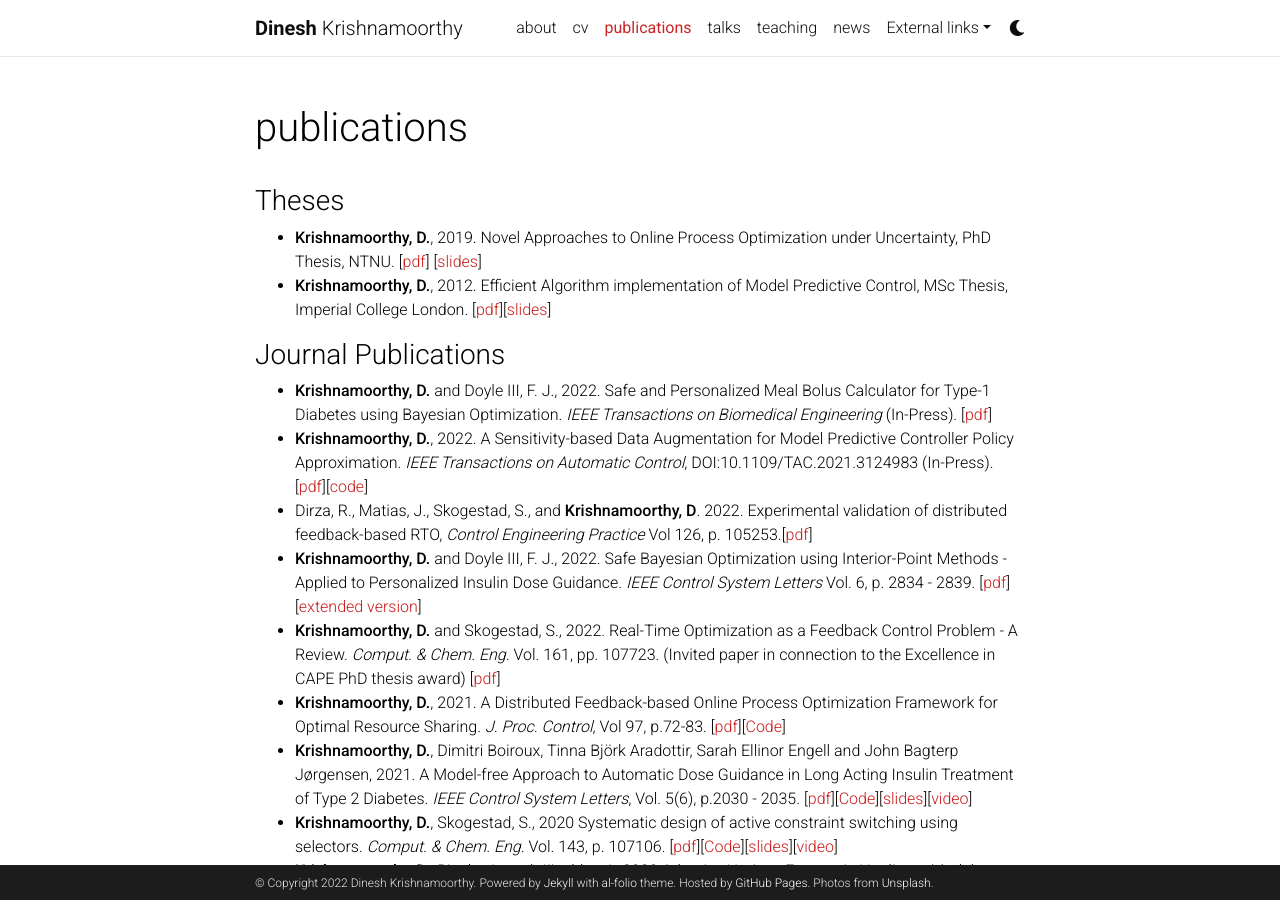
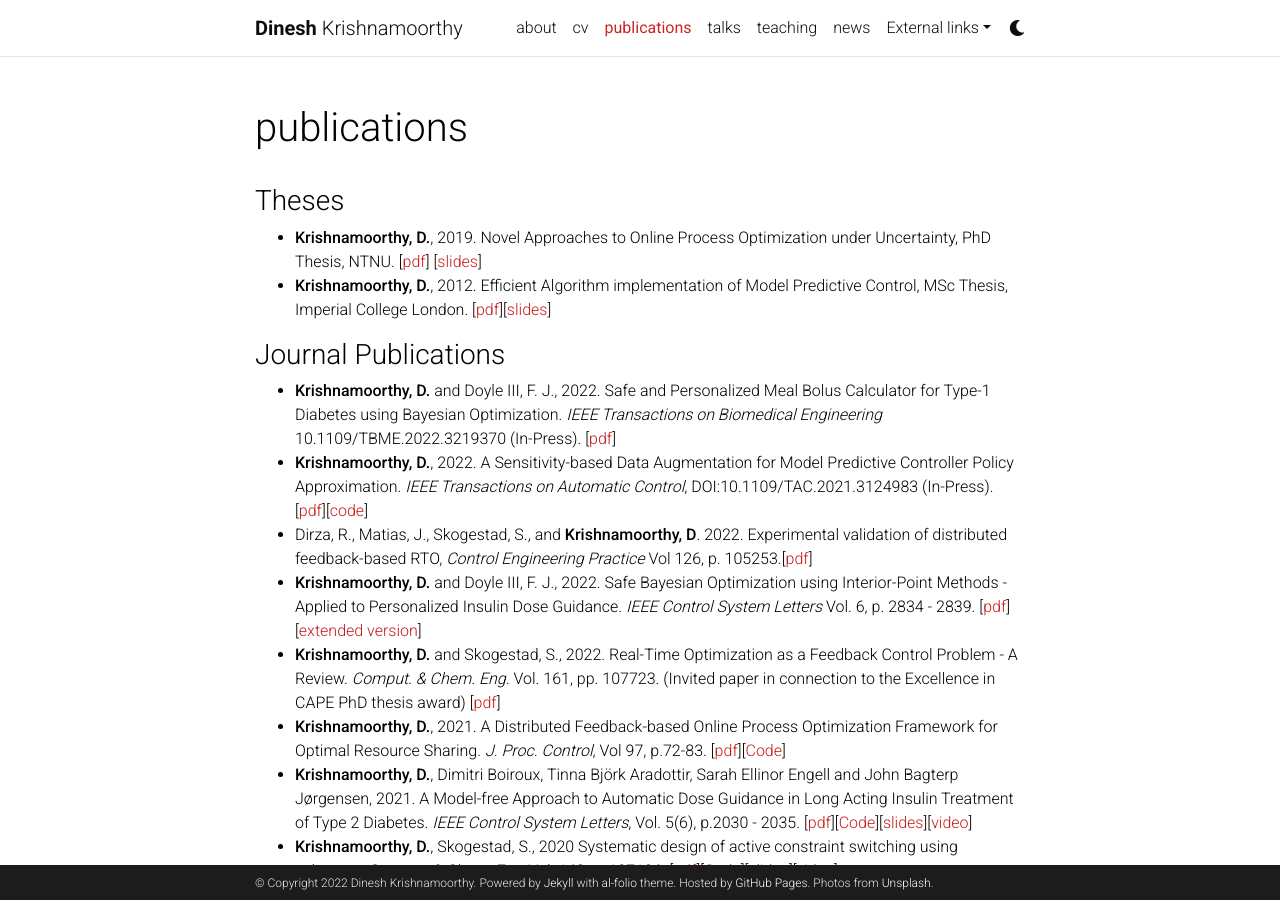
Before and after one commit to dinesh-krishnamoorthy/dinesh-krishnamoorthy.github.io, a Jekyll site: the page built from _pages/publications.md, in a window 1280 px wide and 900 px high. Built offline with Jekyll 4.4.1, drawn with Linux system fonts in a browser that asks for light colours; comment, search, counter and statistics services are not loaded; a style sheet for code colours, icons or effects is not loaded.

Commit message:
Update publications.md

```diff
--- a/_pages/publications.md
+++ b/_pages/publications.md
@@ -16,7 +16,7 @@
 
 ### Journal Publications
 
-* **Krishnamoorthy, D.** and Doyle III, F. J., 2022.  Safe and Personalized Meal Bolus Calculator for Type-1 Diabetes using Bayesian Optimization. _IEEE Transactions on Biomedical Engineering_ (In-Press). [[pdf](https://www.dropbox.com/s/zjmp8uzozj3lqsl/main_BolusCalculator.pdf?dl=0)]
+* **Krishnamoorthy, D.** and Doyle III, F. J., 2022.  Safe and Personalized Meal Bolus Calculator for Type-1 Diabetes using Bayesian Optimization. _IEEE Transactions on Biomedical Engineering_ 10.1109/TBME.2022.3219370 (In-Press). [[pdf](https://www.dropbox.com/s/zjmp8uzozj3lqsl/main_BolusCalculator.pdf?dl=0)]
 * **Krishnamoorthy, D.**, 2022. A Sensitivity-based Data Augmentation for Model Predictive Controller Policy Approximation. _IEEE Transactions on Automatic Control_, DOI:10.1109/TAC.2021.3124983 (In-Press). [[pdf](https://arxiv.org/pdf/2009.07398.pdf)][[code](https://github.com/dinesh-krishnamoorthy/Sensitivity-DataAugmentation)]
 * Dirza, R., Matias, J., Skogestad, S., and **Krishnamoorthy, D**. 2022. Experimental validation of distributed feedback-based RTO, _Control Engineering Practice_ Vol 126, p. 105253.[[pdf](https://www.dropbox.com/s/z9xmgslsw6jic22/DFRTO_ExperimentalValidation.pdf?dl=0)]
 * **Krishnamoorthy, D.** and Doyle III, F. J., 2022. Safe Bayesian Optimization using Interior-Point Methods - Applied to Personalized Insulin Dose Guidance. _IEEE Control System Letters_ Vol. 6, p. 2834 - 2839. [[pdf](https://arxiv.org/pdf/2205.02327.pdf)][[extended version](https://arxiv.org/abs/2205.02327)]
```
